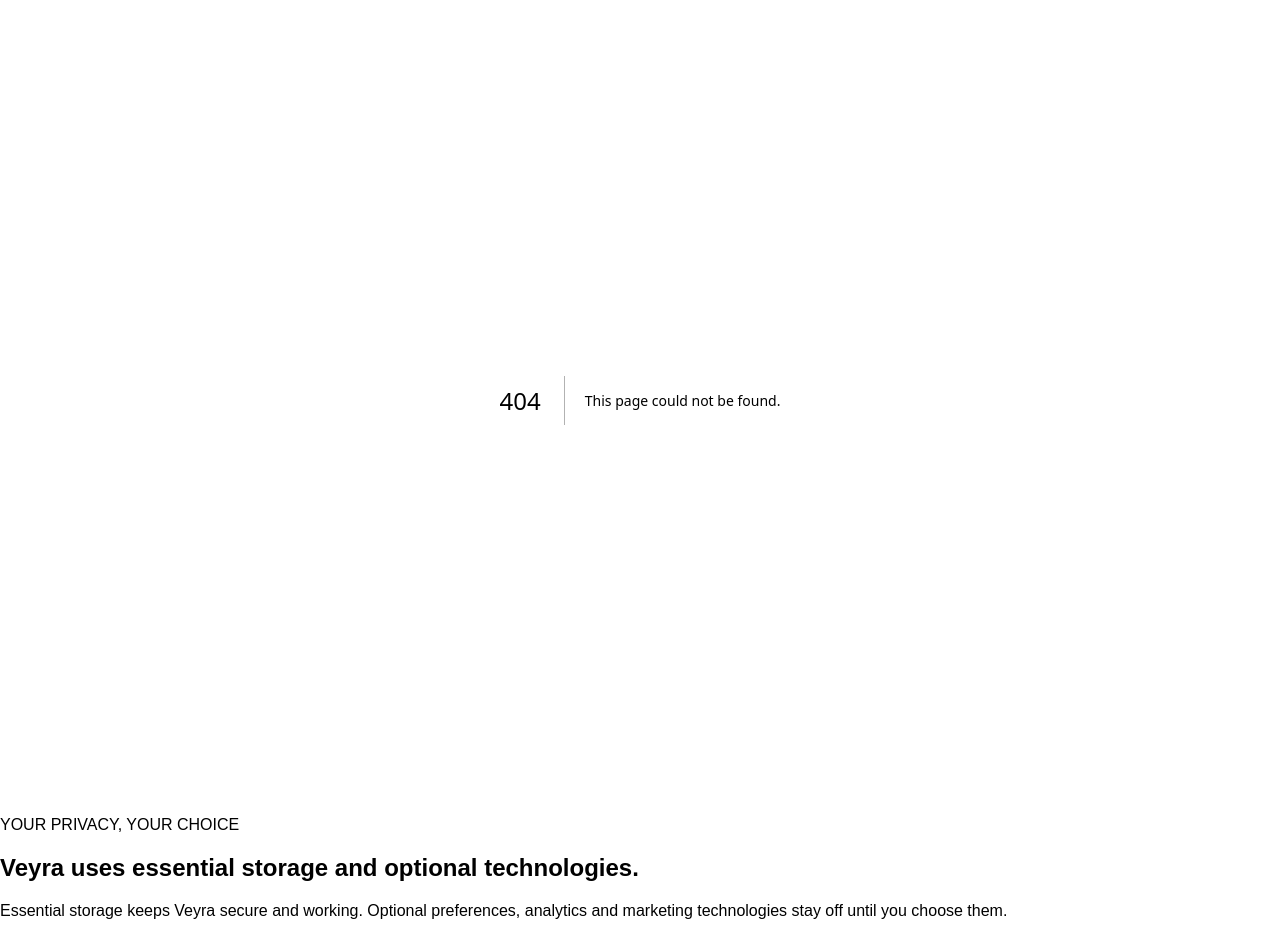
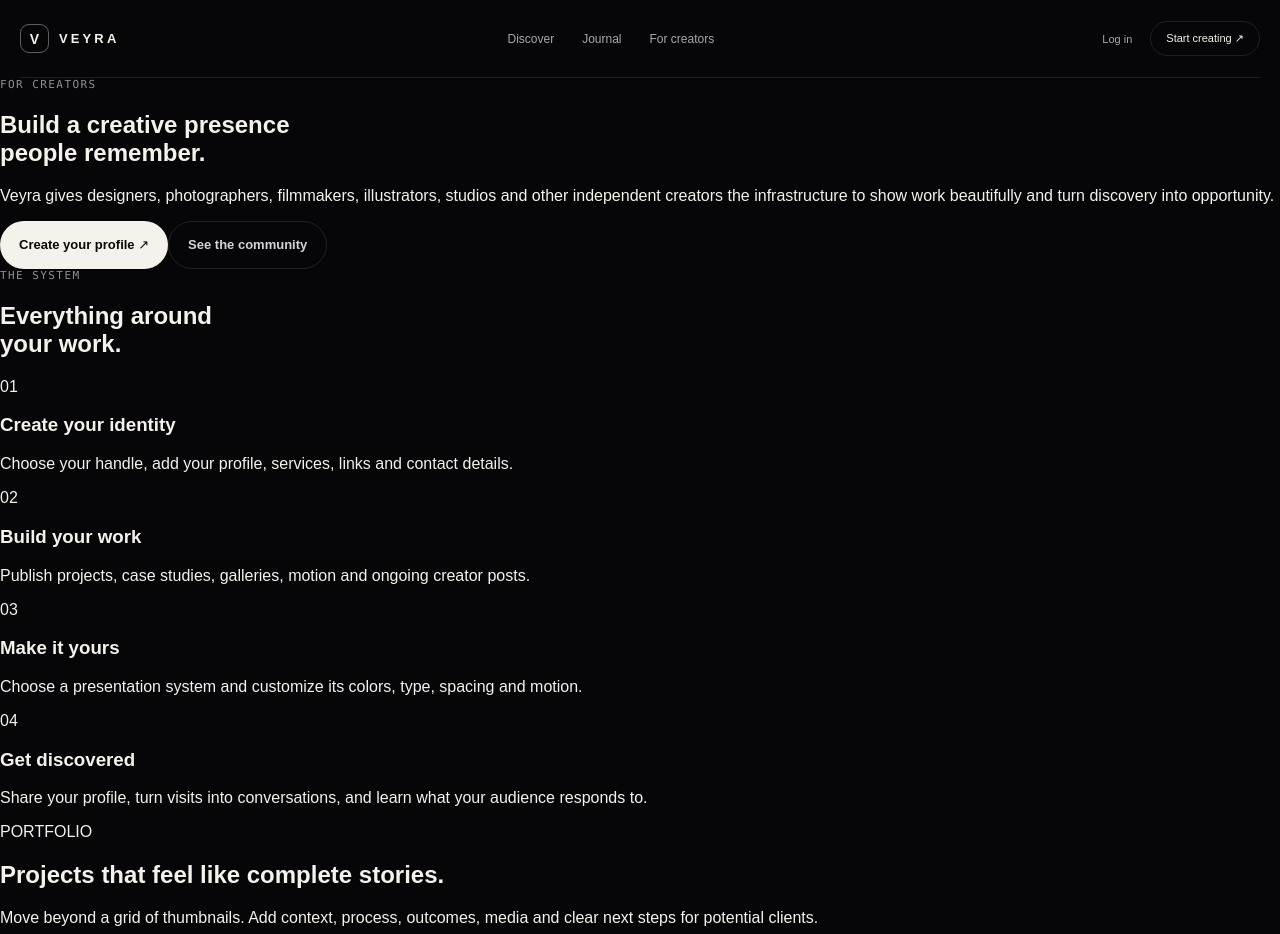
Before and after one commit to Timzee00/Veyra, a Next.js app: page /for-creators in a window 1280 px wide. Before the commit this address had no page. Shown: the top 934 px of the page. Built offline with nearby package versions, Linux system fonts and the light colour scheme.

Commit message:
feat(creators): add creator acquisition landing page

```diff
--- /dev/null
+++ b/src/app/for-creators/page.tsx
@@ -0,0 +1,21 @@
+import type { Metadata } from "next";
+import Link from "next/link";
+
+export const metadata: Metadata = { title: "For creators", description: "Create a professional portfolio and creative presence with Veyra." };
+
+const steps = [
+  ["01", "Create your identity", "Choose your handle, add your profile, services, links and contact details."],
+  ["02", "Build your work", "Publish projects, case studies, galleries, motion and ongoing creator posts."],
+  ["03", "Make it yours", "Choose a presentation system and customize its colors, type, spacing and motion."],
+  ["04", "Get discovered", "Share your profile, turn visits into conversations, and learn what your audience responds to."],
+];
+
+export default function ForCreatorsPage() {
+  return <main className="creator-landing-shell"><header className="discover-nav"><Link className="brand" href="/"><span className="brand-mark">V</span><span>VEYRA</span></Link><nav className="discover-links"><Link href="/explore">Discover</Link><Link href="/blog">Journal</Link><Link href="/for-creators" aria-current="page">For creators</Link></nav><div className="discover-actions"><Link href="/login">Log in</Link><Link className="discover-cta" href="/signup">Start creating ↗</Link></div></header>
+    <section className="creator-landing-hero"><p className="eyebrow">FOR CREATORS</p><h1>Build a creative presence<br /><span>people remember.</span></h1><p>Veyra gives designers, photographers, filmmakers, illustrators, studios and other independent creators the infrastructure to show work beautifully and turn discovery into opportunity.</p><div><Link className="button button-primary" href="/signup">Create your profile ↗</Link><Link className="button button-secondary" href="/explore">See the community</Link></div></section>
+    <section className="creator-benefits"><div className="benefit-intro"><p className="eyebrow">THE SYSTEM</p><h2>Everything around<br />your work.</h2></div><div className="benefit-list">{steps.map(([number,title,text])=><article key={number}><span>{number}</span><div><h3>{title}</h3><p>{text}</p></div></article>)}</div></section>
+    <section className="creator-landing-grid"><article><span>PORTFOLIO</span><h2>Projects that feel like complete stories.</h2><p>Move beyond a grid of thumbnails. Add context, process, outcomes, media and clear next steps for potential clients.</p></article><article><span>DISCOVERY</span><h2>Be found beyond your own link.</h2><p>Veyra has a public discovery layer where people can browse creators, categories, projects and posts without needing an account.</p></article><article><span>CONTROL</span><h2>Your identity stays yours.</h2><p>Keep your name, visual language, social presence, WhatsApp contact and presentation choices under your control.</p></article><article><span>GROWTH</span><h2>Understand what gets attention.</h2><p>Analytics, engagement and inquiry signals are designed to connect creative visibility to real outcomes.</p></article></section>
+    <section className="creator-landing-cta"><p className="eyebrow">READY WHEN YOU ARE</p><h2>Make a place<br /><span>for the work.</span></h2><Link className="button button-primary" href="/signup">Become a Veyra creator ↗</Link></section>
+    <footer className="discover-footer"><span>© {new Date().getFullYear()} Veyra</span><div><Link href="/">Home</Link><Link href="/explore">Discover</Link><Link href="/blog">Journal</Link><Link href="/privacy">Privacy</Link></div><span>Powered by Timzee Corp</span></footer>
+  </main>;
+}
```
